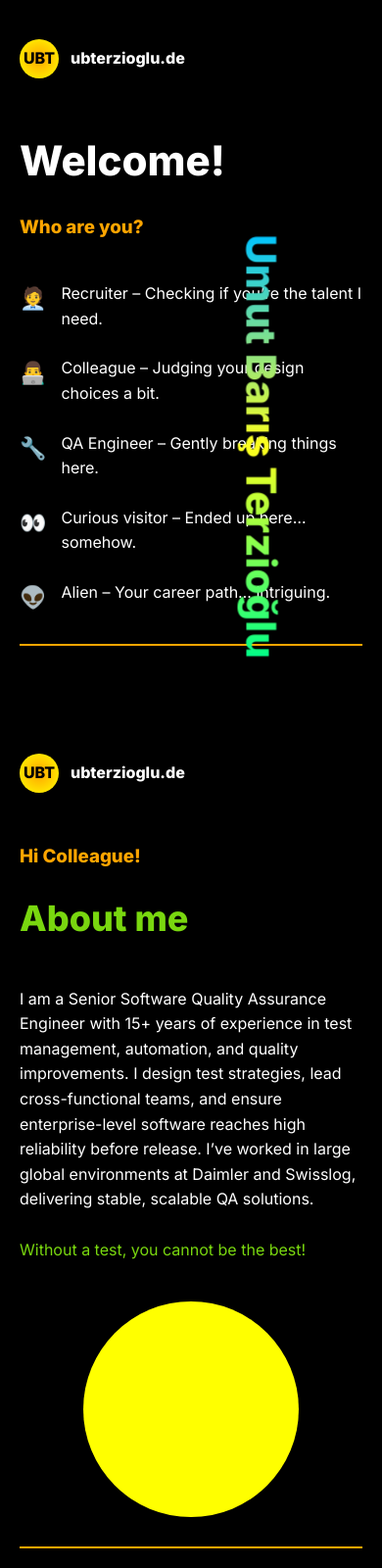
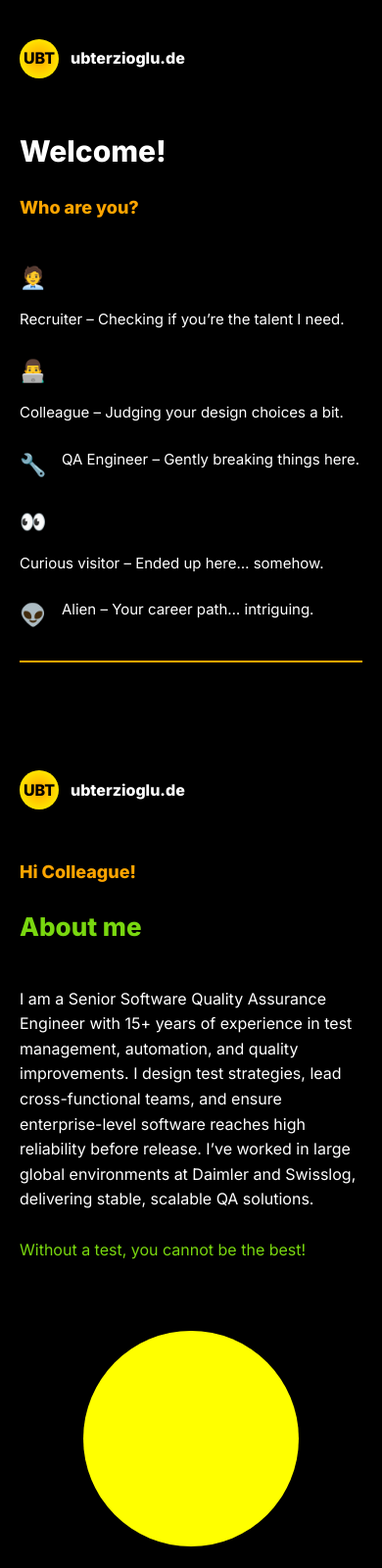
Before and after one commit to ubterzioglu/ubterzioglude, a plain HTML site: page index.html in a window 390 px wide. Shown: the top 1600 px of the page at 98% size. Drawn offline with Linux system fonts and the light colour scheme.

Commit message:
Overlap correction!

```diff
--- a/index.html
+++ b/index.html
@@ -166,6 +166,73 @@
       .about-wrapper { grid-template-columns: 1fr 1fr; align-items: center; }
     }
 
+/* ✅ MOBILE FIXES */
+@media (max-width: 768px) {
+
+  body {
+    overflow-x: hidden;
+  }
+
+  /* ✅ Sağdaki dikey isim mobilde KAPATILIYOR */
+  .side-name {
+    display: none;
+  }
+
+  /* ✅ Welcome başlıklar küçültülüyor */
+  h1 {
+    font-size: 30px;
+  }
+
+  h2 {
+    font-size: 26px;
+  }
+
+  h3 {
+    font-size: 18px;
+  }
+
+  /* ✅ Welcome list taşma düzeltme */
+  .welcome-list {
+    grid-template-columns: 1fr;
+  }
+
+  .welcome-item {
+    flex-wrap: wrap;
+    font-size: 15px;
+    line-height: 1.5;
+  }
+
+  .welcome-item span {
+    min-width: 28px;
+  }
+
+  /* ✅ About bölümünde foto ortalamaya alınır */
+  .about-wrapper {
+    grid-template-columns: 1fr;
+    text-align: left;
+  }
+
+  .profile-pic {
+    margin: 30px auto 0 auto;
+  }
+
+  /* ✅ Project ikonlar mobil uyumlu */
+  .projects-grid {
+    grid-template-columns: repeat(2, 1fr);
+  }
+
+  .project-icon {
+    font-size: 12px;
+  }
+
+  /* ✅ Footer ikonlar küçülür */
+  footer {
+    font-size: 2
+
+
+
+
+
   </style>
 </head>
 <body>
```
